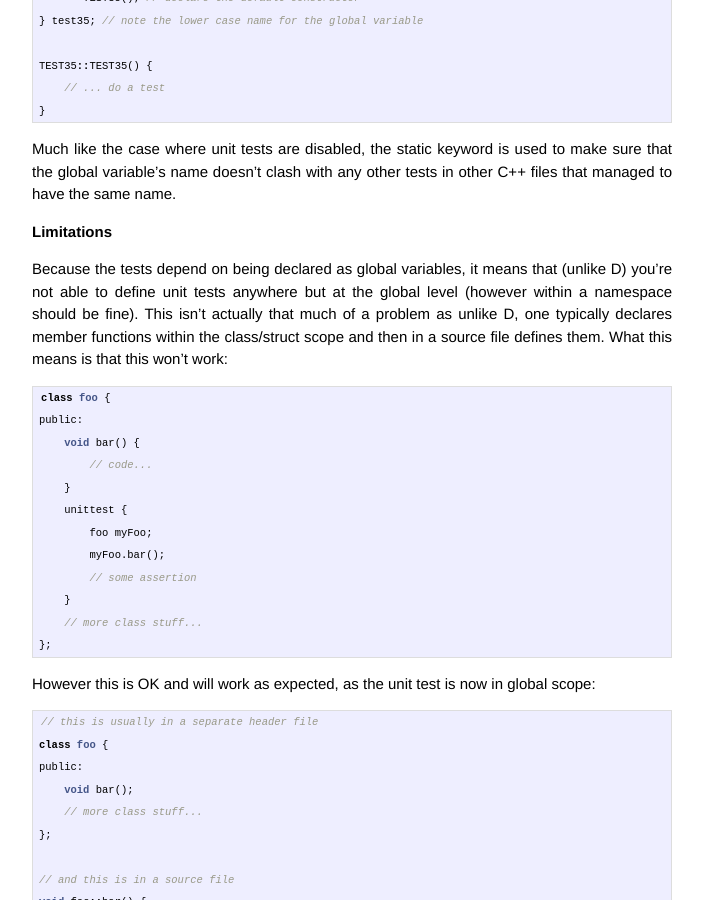
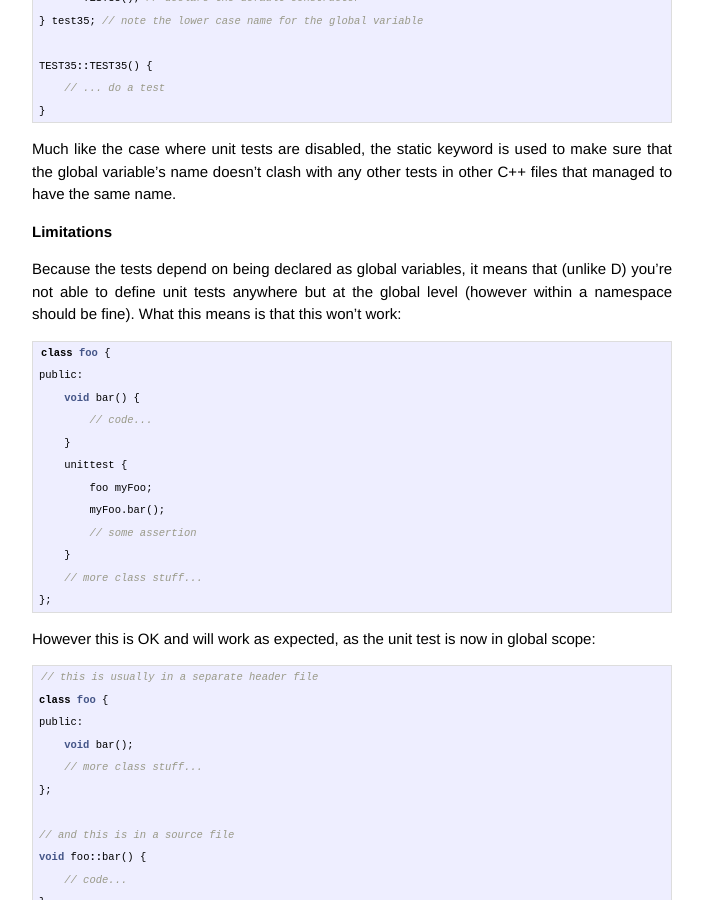
Before and after one commit to mhenr18/mhenr.com, a Jekyll site: the page built from _posts/2013-10-9-d-style-unit-testing-in-cpp.md, in a window 1280 px wide and 900 px high, scrolled down 2336 px. Shown: the whole window, without its empty margins (288-991 px from the left). Built offline with Jekyll 4.4.1, drawn with Linux system fonts in a browser that asks for light colours; Markdown is read by kramdown in place of the engine named in the settings.

Commit message:
yet another touchup for the unit test post

```diff
--- a/_posts/2013-10-9-d-style-unit-testing-in-cpp.md
+++ b/_posts/2013-10-9-d-style-unit-testing-in-cpp.md
@@ -138,9 +138,7 @@ to have the same name.
 
 Because the tests depend on being declared as global variables, it means that (unlike D)
 you're not able to define unit tests anywhere but at the global level (however within a namespace
-should be fine). This isn't actually
-that much of a problem as unlike D, one typically declares member functions within the class/struct
-scope and then in a source file defines them. What this means is that this won't work:
+should be fine). What this means is that this won't work:
 
 {% highlight c++ %}
 {% raw %}
```
